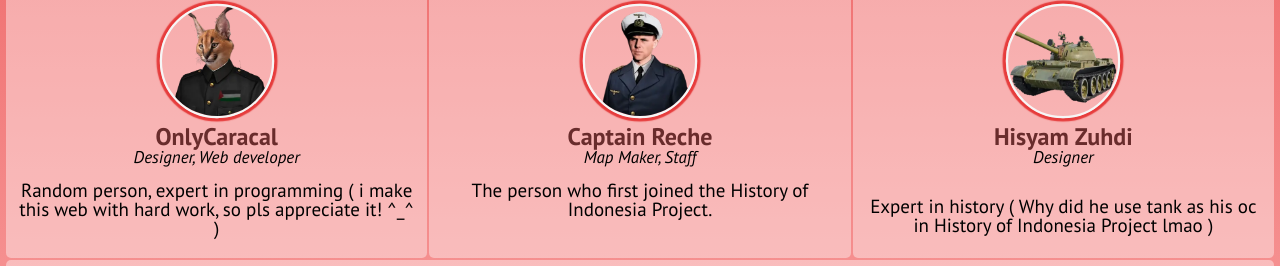
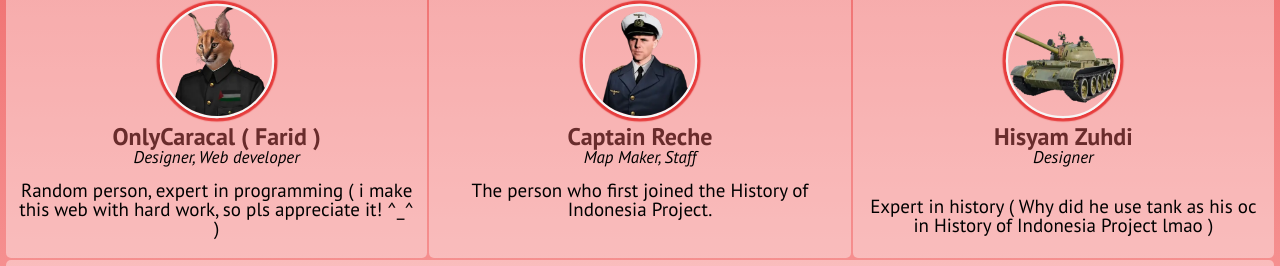
Before and after one commit to itsJustFarid/History-of-Indonesia-Project, a plain HTML site: page index.html in a window 1280 px wide. Shown: the part 1120-1386 px from the top of the page. Drawn offline with Linux system fonts and the light colour scheme; a web font is replaced by a local one.

Commit message:
Update index.html

```diff
--- a/index.html
+++ b/index.html
@@ -81,8 +81,8 @@
 				</section>
 			</section>
 			<section class="team-item its-just-farid">
-				<img src="img/OnlyCaracal.webp" class="image" alt="OnlyC4Racal" title="OnlyC4Racal"></img>
-				<h1 class="pt-sans-bold">OnlyCaracal</h1>
+				<img src="img/OnlyCaracal.webp" class="image" alt="OnlyCaracal" title="OnlyCaracal"></img>
+				<h1 class="pt-sans-bold">OnlyCaracal ( Farid )</h1>
 				<h2 class="pt-sans-regular-italic">Designer, Web developer</h2>
 				<p> Random person, expert in programming ( i make this web with hard work, so pls appreciate it! ^_^ )</p>
 				<section class="read-more-overlay">
```
